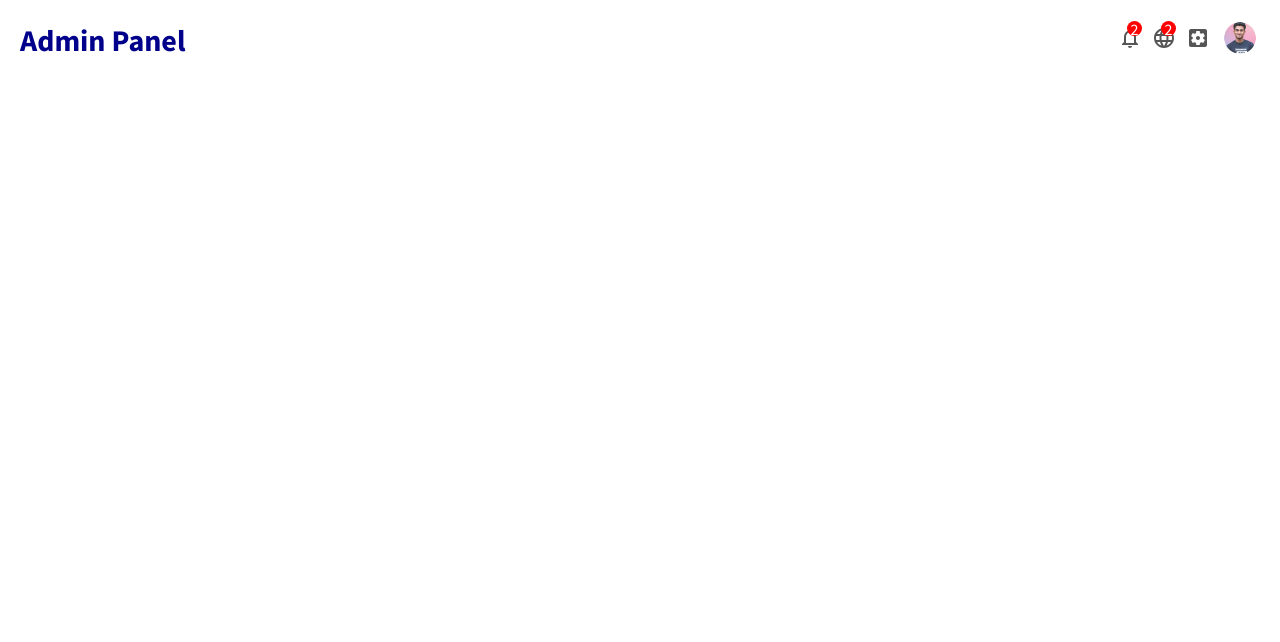
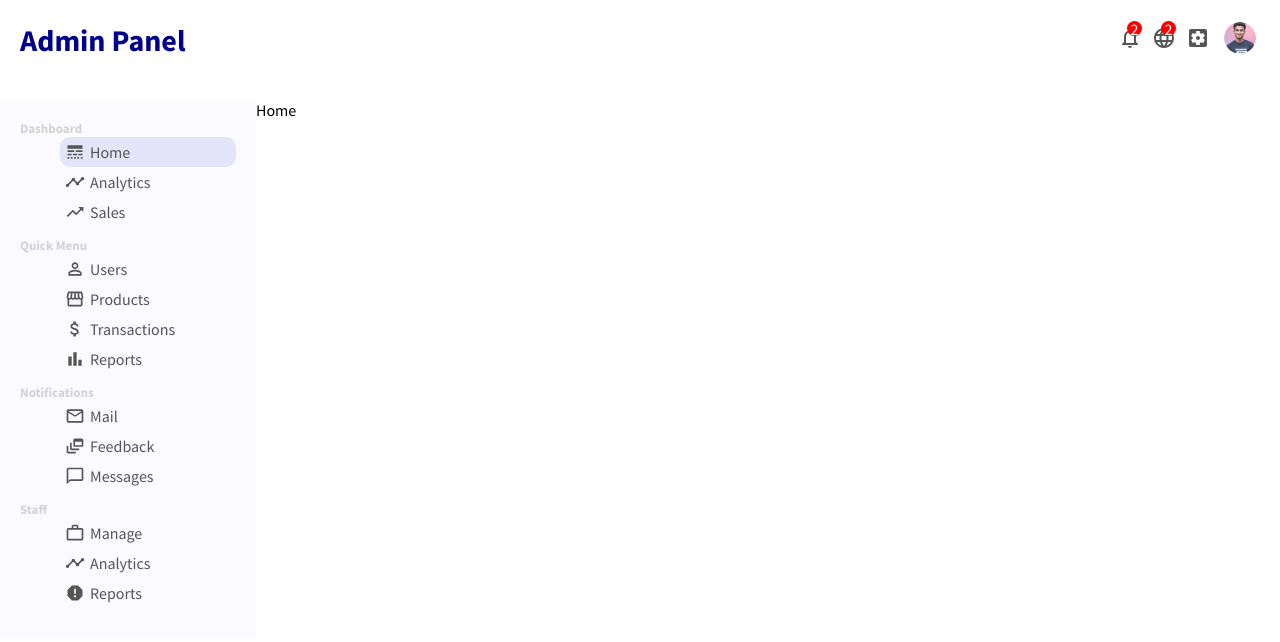
Before and after one commit to Minhajul-Shobuj/Admin-panel, a React (Create React App) app: page / in a window 1280 px wide. Shown: the top 642 px of the page. Built offline with nearby package versions, Linux system fonts and the light colour scheme.

Commit message:
desing side menu and setup page

```diff
--- a/src/App.css
+++ b/src/App.css
@@ -1,38 +1,3 @@
-.App {
-  text-align: center;
+.container {
+  display: flex;
 }
-
-.App-logo {
-  height: 40vmin;
-  pointer-events: none;
-}
-
-@media (prefers-reduced-motion: no-preference) {
-  .App-logo {
-    animation: App-logo-spin infinite 20s linear;
-  }
-}
-
-.App-header {
-  background-color: #282c34;
-  min-height: 100vh;
-  display: flex;
-  flex-direction: column;
-  align-items: center;
-  justify-content: center;
-  font-size: calc(10px + 2vmin);
-  color: white;
-}
-
-.App-link {
-  color: #61dafb;
-}
-
-@keyframes App-logo-spin {
-  from {
-    transform: rotate(0deg);
-  }
-  to {
-    transform: rotate(360deg);
-  }
-}
--- a/src/App.js
+++ b/src/App.js
@@ -1,9 +1,16 @@
+import "./App.css";
+import Sidebar from "./components/sidebar/Sidebar";
 import Topbar from "./components/topbar/Topbar";
+import Home from "./pages/Home/Home";
 
 function App() {
   return (
     <>
       <Topbar />
+      <div className="container">
+        <Sidebar />
+        <Home />
+      </div>
     </>
   );
 }
--- /dev/null
+++ b/src/components/sidebar/Sidebar.js
@@ -0,0 +1,99 @@
+import React from "react";
+import {
+  LineStyle,
+  Timeline,
+  TrendingUp,
+  PermIdentity,
+  Storefront,
+  AttachMoney,
+  BarChart,
+  MailOutline,
+  DynamicFeed,
+  ChatBubbleOutline,
+  WorkOutline,
+  Report,
+} from "@mui/icons-material";
+import "./sidebar.css";
+
+const Sidebar = () => {
+  return (
+    <div className="sidebar">
+      <div className="sidebarWrapper">
+        <div className="sidebarMenu">
+          <h3 className="sidebarTitle">Dashboard</h3>
+          <ul className="sidebarlist">
+            <li className="sidebarListItem active">
+              <LineStyle className="sidebarIcon" />
+              Home
+            </li>
+            <li className="sidebarListItem">
+              <Timeline className="sidebarIcon" />
+              Analytics
+            </li>
+            <li className="sidebarListItem">
+              <TrendingUp className="sidebarIcon" />
+              Sales
+            </li>
+          </ul>
+        </div>
+        <div className="sidebarMenu">
+          <h3 className="sidebarTitle">Quick Menu</h3>
+          <ul className="sidebarlist">
+            <li className="sidebarListItem">
+              <PermIdentity className="sidebarIcon" />
+              Users
+            </li>
+            <li className="sidebarListItem">
+              <Storefront className="sidebarIcon" />
+              Products
+            </li>
+            <li className="sidebarListItem">
+              <AttachMoney className="sidebarIcon" />
+              Transactions
+            </li>
+            <li className="sidebarListItem">
+              <BarChart className="sidebarIcon" />
+              Reports
+            </li>
+          </ul>
+        </div>
+        <div className="sidebarMenu">
+          <h3 className="sidebarTitle">Notifications</h3>
+          <ul className="sidebarlist">
+            <li className="sidebarListItem">
+              <MailOutline className="sidebarIcon" />
+              Mail
+            </li>
+            <li className="sidebarListItem">
+              <DynamicFeed className="sidebarIcon" />
+              Feedback
+            </li>
+            <li className="sidebarListItem">
+              <ChatBubbleOutline className="sidebarIcon" />
+              Messages
+            </li>
+          </ul>
+        </div>
+        <div className="sidebarMenu">
+          <h3 className="sidebarTitle">Staff</h3>
+          <ul className="sidebarlist">
+            <li className="sidebarListItem">
+              <WorkOutline className="sidebarIcon" />
+              Manage
+            </li>
+            <li className="sidebarListItem">
+              <Timeline className="sidebarIcon" />
+              Analytics
+            </li>
+            <li className="sidebarListItem">
+              <Report className="sidebarIcon" />
+              Reports
+            </li>
+          </ul>
+        </div>
+      </div>
+    </div>
+  );
+};
+
+export default Sidebar;
--- /dev/null
+++ b/src/components/sidebar/sidebar.css
@@ -0,0 +1,33 @@
+.sidebar {
+  flex: 1;
+  height: calc(100vh-50px);
+  background-color: rgb(251, 251, 255);
+  position: sticky;
+  top: 50px;
+}
+.sidebarWrapper {
+  padding: 20px;
+  color: #555;
+}
+.sidebarMenu {
+  margin-bottom: 10px;
+}
+.sidebarTitle {
+  font-size: 13px;
+  color: lightgray;
+}
+.sidebarListItem {
+  padding: 5px;
+  cursor: pointer;
+  display: flex;
+  align-items: center;
+  border-radius: 10px;
+}
+.sidebarListItem.active,
+.sidebarListItem:hover {
+  background-color: rgb(228, 228, 250);
+}
+.sidebarIcon {
+  margin-right: 5px;
+  font-size: 20px !important;
+}
--- a/src/components/topbar/Topbar.css
+++ b/src/components/topbar/Topbar.css
@@ -2,6 +2,9 @@
   width: 100%;
   height: 100px;
   background-color: white;
+  position: sticky;
+  top: 0;
+  z-index: 999;
 }
 .topbarWrapper {
   height: 80%;
--- /dev/null
+++ b/src/pages/Home/Home.js
@@ -0,0 +1,13 @@
+import React from "react";
+import "./home.css";
+
+const Home = () => {
+  return (
+    <div className="home">
+      <div></div>
+      Home
+    </div>
+  );
+};
+
+export default Home;
--- /dev/null
+++ b/src/pages/Home/home.css
@@ -0,0 +1,3 @@
+.home {
+  flex: 4;
+}
```
